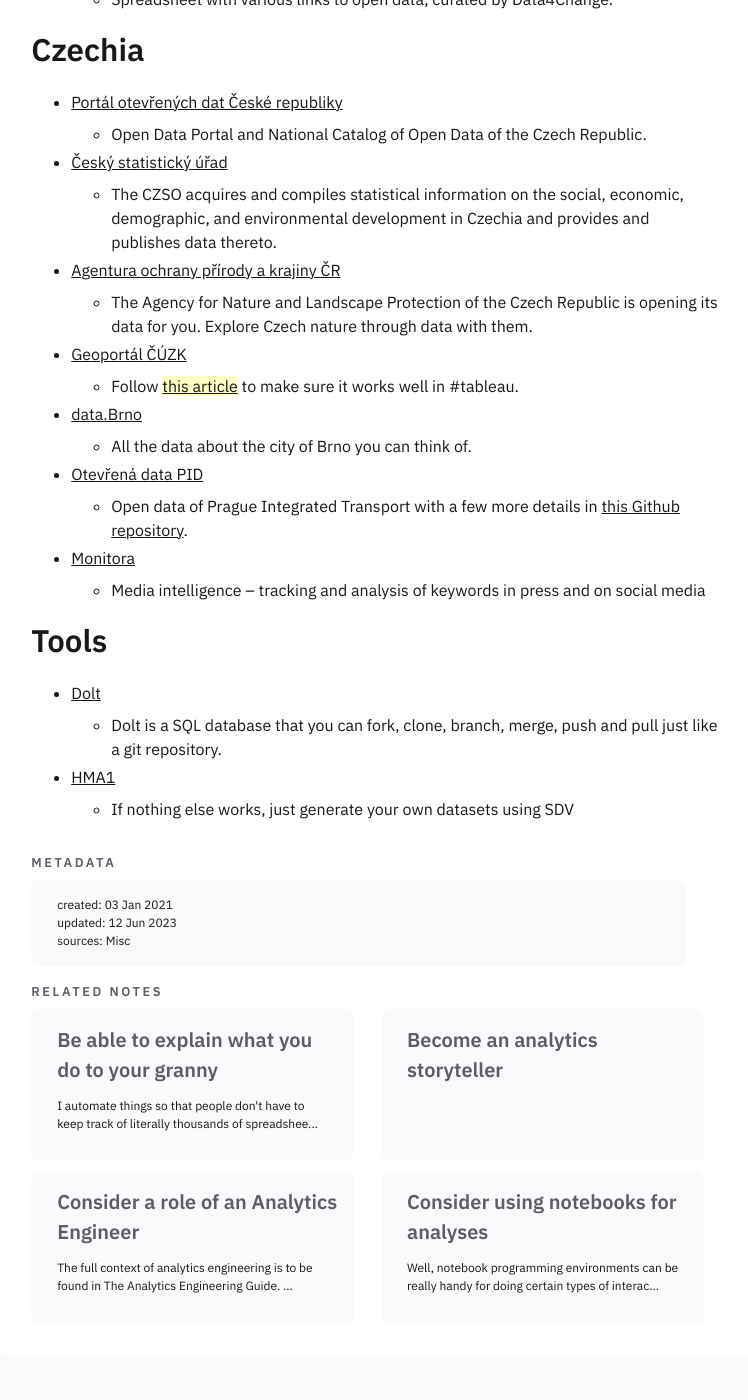
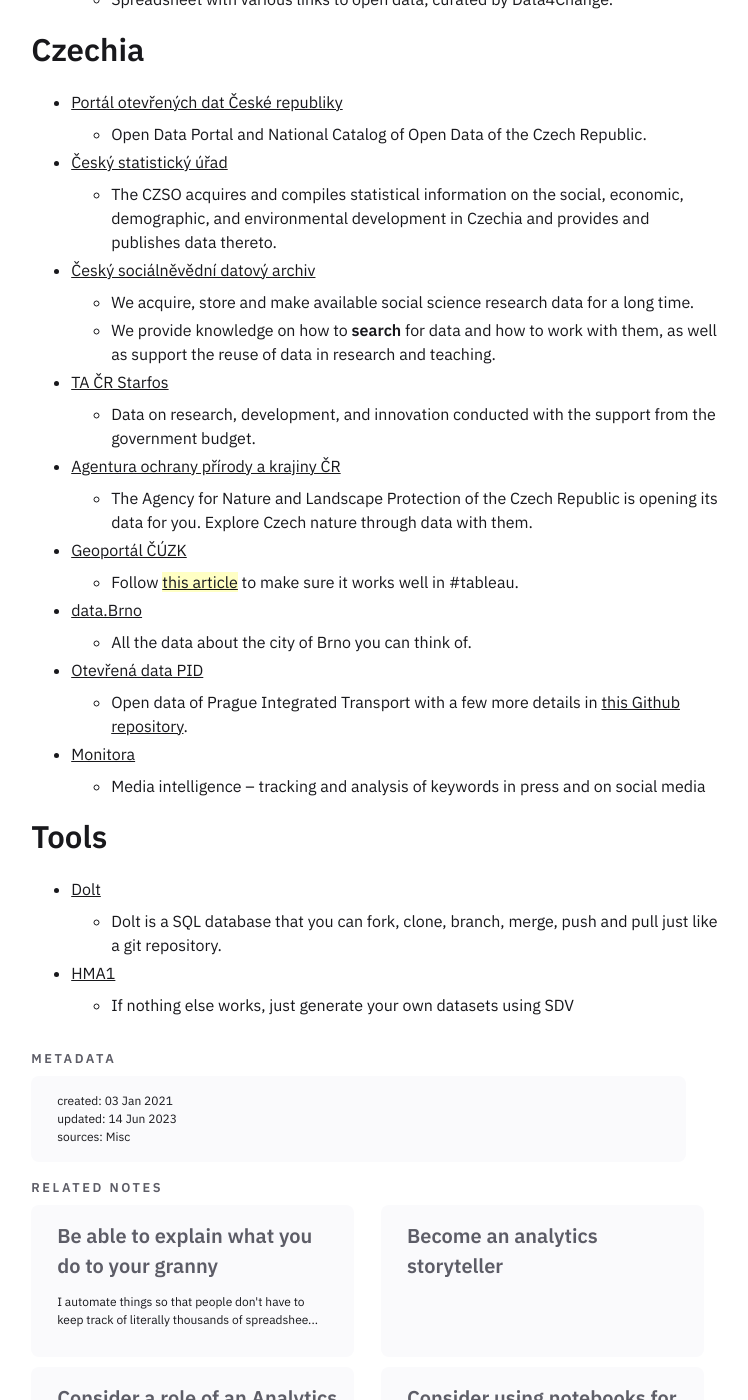
Before and after one commit to one-data-cookie/one-data-cookie.github.io, a Jekyll site: the page built from _notes/data-society/Find the right dataset.md, in a window 1280 px wide and 1400 px high, scrolled down 780 px. Shown: the whole window, without its empty margins (264-1012 px from the left). Built offline with Jekyll 4.4.1, drawn with Linux system fonts in a browser that asks for light colours.

Commit message:
sync notes and files as of 2023/06/14 18:15:46 UTC

```diff
--- a/_notes/data-society/Find the right dataset.md
+++ b/_notes/data-society/Find the right dataset.md
@@ -5,7 +5,7 @@
 tags: [tutorial, dataset]
 season: summer
 created: 03 Jan 2021
-updated: 12 Jun 2023
+updated: 14 Jun 2023
 sources: Misc
 ---
 
@@ -28,6 +28,11 @@
 	* Open Data Portal and National Catalog of Open Data of the Czech Republic.
 * [Český statistický úřad](https://www.czso.cz/)
 	* The CZSO acquires and compiles statistical information on the social, economic, demographic, and environmental development in Czechia and provides and publishes data thereto.
+* [Český sociálněvědní datový archiv](https://archiv.soc.cas.cz/cz/)
+	* We acquire, store and make available social science research data for a long time.
+	* We provide knowledge on how to **search** for data and how to work with them, as well as support the reuse of data in research and teaching.
+* [TA ČR Starfos](https://starfos.tacr.cz/cs)
+	* Data on research, development, and innovation conducted with the support from the government budget.
 * [Agentura ochrany přírody a krajiny ČR](https://gis-aopkcr.opendata.arcgis.com/)
 	* The Agency for Nature and Landscape Protection of the Czech Republic is opening its data for you. Explore Czech nature through data with them.
 * [Geoportál ČÚZK](https://geoportal.cuzk.cz/)
```
